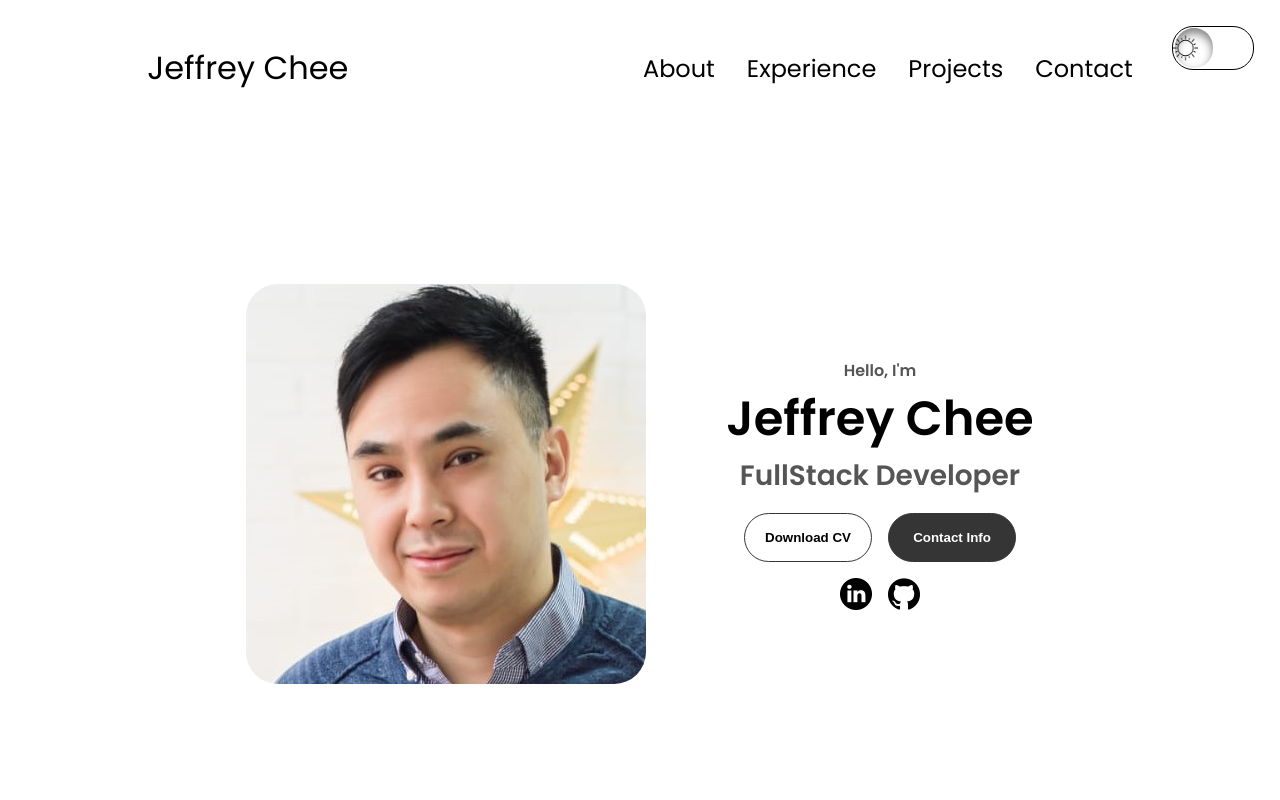
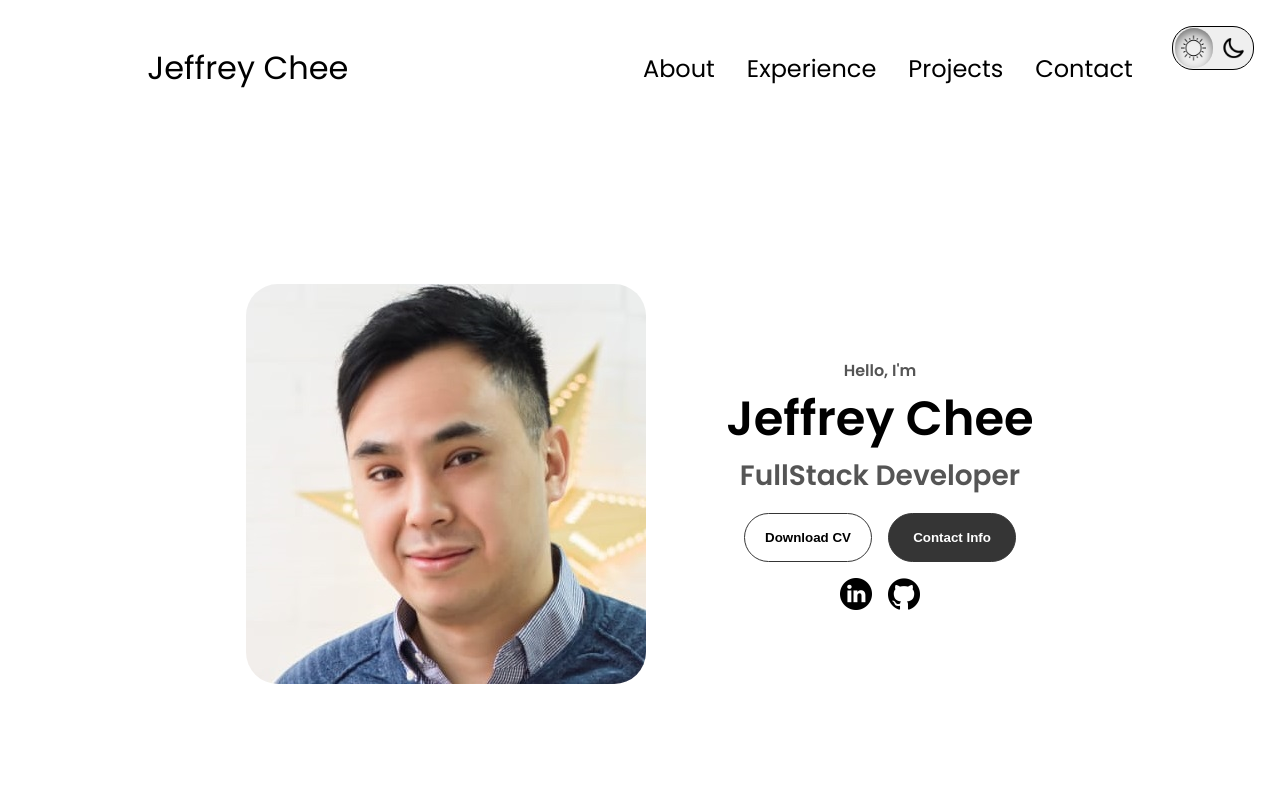
Before and after one commit to chee86j/portv4, a React (Create React App) app: page / in a window 1280 px wide. Shown: the top 800 px of the page. Built offline with nearby package versions, Linux system fonts and the light colour scheme.

Commit message:
adj label

```diff
--- a/src/App.css
+++ b/src/App.css
@@ -571,7 +571,7 @@ label {
   right: 10px;
   top: 10px;
   width: 80px;
-  background: white;
+  background: #ebebebc3;
   border: black 1px solid;
   border-radius: 21px;
   transition: all 0.3s ease 0s;
@@ -595,7 +595,8 @@ input:checked + label:after {
 }
 
 /* Sun and Moon Icon Styles */
-label img {
+label .sun-icon,
+label .moon-icon {
   height: 25px;
   margin-bottom: 5px;
   position: absolute;
@@ -605,16 +606,23 @@ label img {
   transition: all 0.3s ease 0s;
 }
 
-.hidden {
-  display: none;
+label .sun-icon {
+  left: 8px;
+}
+
+label .moon-icon {
+  right: 7px;
 }
 
 /* Dark Mode Styles */
-body.dark-mode {
-  filter: invert(1) hue-rotate(180deg);
-  background-color: #242424;
+.dark-mode {
+  /* filter: invert(1) hue-rotate(180deg); */
+  background-color: #303030;
 }
 
-body.dark-mode img {
-  filter: invert(1) hue-rotate(180deg); /* Re-invert images to display them correctly */
+.dark-mode,
+.dark-mode .menu-links {
+  background-color: #303030;
+  color: rgb(255, 255, 255);
+  opacity: 0.9;
 }
--- a/src/App.js
+++ b/src/App.js
@@ -6,10 +6,14 @@ import Experience from "./components/Experience";
 import Projects from "./components/Projects";
 import Contact from "./components/Contact";
 import Footer from "./components/Footer";
+import useDarkModeToggler from "./hooks/useDarkMode";
+import sunIcon from "./assets/sun.png";
+import moonIcon from "./assets/moon.png";
 import "./App.css";
 
 function App() {
   const [menuOpen, setMenuOpen] = useState(false);
+  const [isDarkMode, toggleDarkMode] = useDarkModeToggler();
 
   const toggleMenu = () => {
     setMenuOpen(!menuOpen);
@@ -17,6 +21,18 @@ function App() {
 
   return (
     <div className="App">
+      <div className="dark-mode-toggler">
+        <input
+          type="checkbox"
+          id="darkmode-toggle"
+          checked={isDarkMode}
+          onChange={toggleDarkMode}
+        />
+        <label htmlFor="darkmode-toggle">
+          <img src={sunIcon} alt="Sun Icon" className="sun-icon" />
+          <img src={moonIcon} alt="Moon Icon" className="moon-icon" />
+        </label>
+      </div>
       <Navbar toggleMenu={toggleMenu} />
       <Profile id="profile" />
       <About id="about" />
--- a/src/components/Navbar.js
+++ b/src/components/Navbar.js
@@ -1,11 +1,7 @@
 import React, { useState } from "react";
-import useDarkModeToggler from "../hooks/useDarkMode";
-import sunIcon from "../assets/sun.png";
-import moonIcon from "../assets/moon.png";
 
 function Navbar() {
   const [menuOpen, setMenuOpen] = useState(false);
-  const [isDarkMode, toggleDarkMode] = useDarkModeToggler();
 
   const toggleMenu = () => {
     setMenuOpen(!menuOpen);
@@ -64,26 +60,6 @@ function Navbar() {
           </div>
         </div>
       </nav>
-      <div className="dark-mode-toggler">
-        <input
-          type="checkbox"
-          id="darkmode-toggle"
-          checked={isDarkMode}
-          onChange={toggleDarkMode}
-        />
-        <label htmlFor="darkmode-toggle">
-          <img
-            src={sunIcon}
-            alt="Sun Icon"
-            className={isDarkMode ? "hidden" : ""}
-          />
-          <img
-            src={moonIcon}
-            alt="Moon Icon"
-            className={isDarkMode ? "" : "hidden"}
-          />
-        </label>
-      </div>
     </>
   );
 }
--- a/src/hooks/useDarkMode.js
+++ b/src/hooks/useDarkMode.js
@@ -1,23 +1,13 @@
-import { useState, useEffect } from "react";
+import { useState } from "react";
 
 function useDarkModeToggler() {
   const [isDarkMode, setIsDarkMode] = useState(false);
 
-  useEffect(() => {
-    const currentTheme = localStorage.getItem("theme");
-    if (currentTheme === "dark") {
-      setIsDarkMode(true);
-      document.body.classList.add("dark-mode");
-    }
-  }, []);
-
   const toggleDarkMode = () => {
-    setIsDarkMode(!isDarkMode);
+    setIsDarkMode((prevMode) => !prevMode);
     if (!isDarkMode) {
-      localStorage.setItem("theme", "dark");
       document.body.classList.add("dark-mode");
     } else {
-      localStorage.setItem("theme", "light");
       document.body.classList.remove("dark-mode");
     }
   };
```
